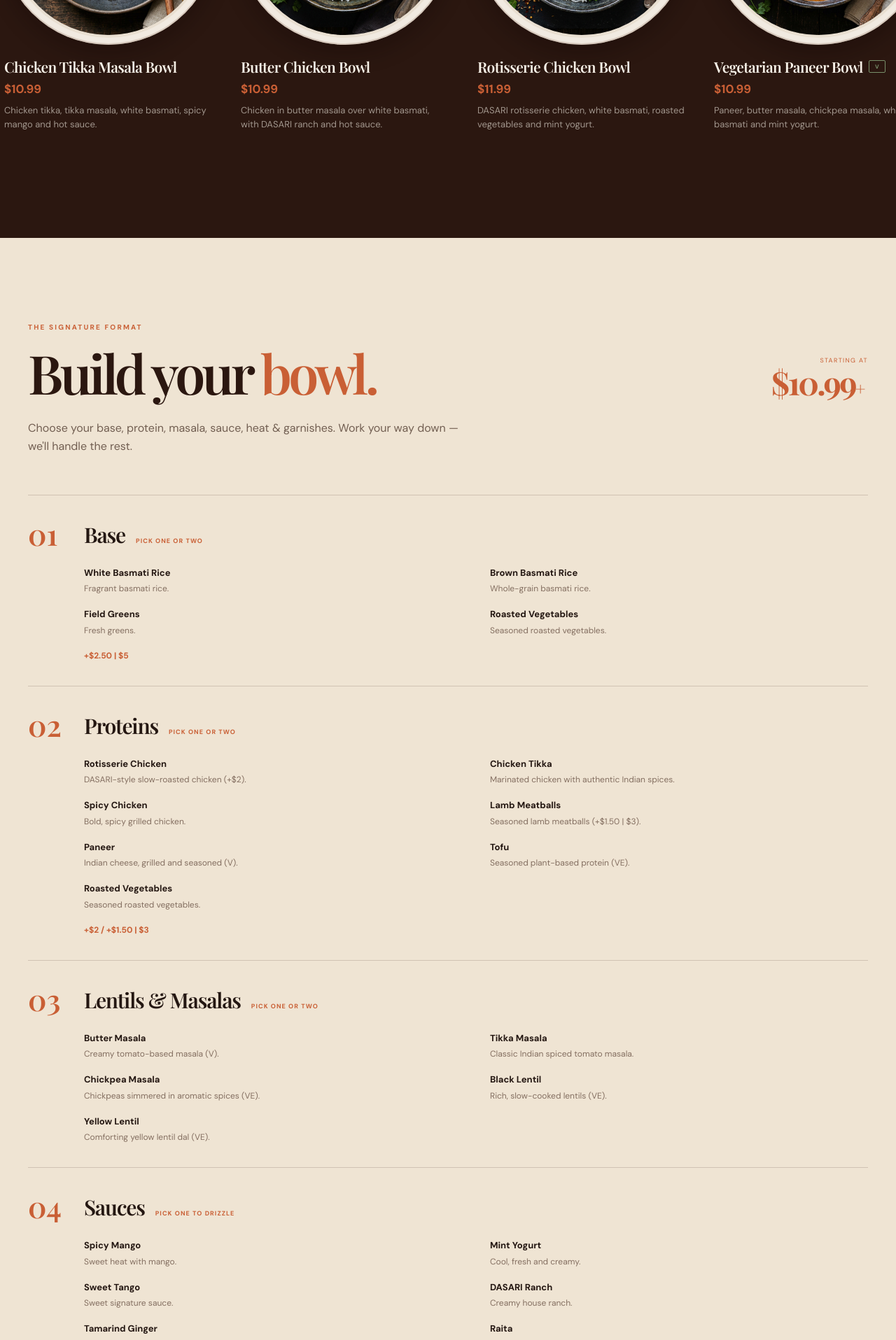
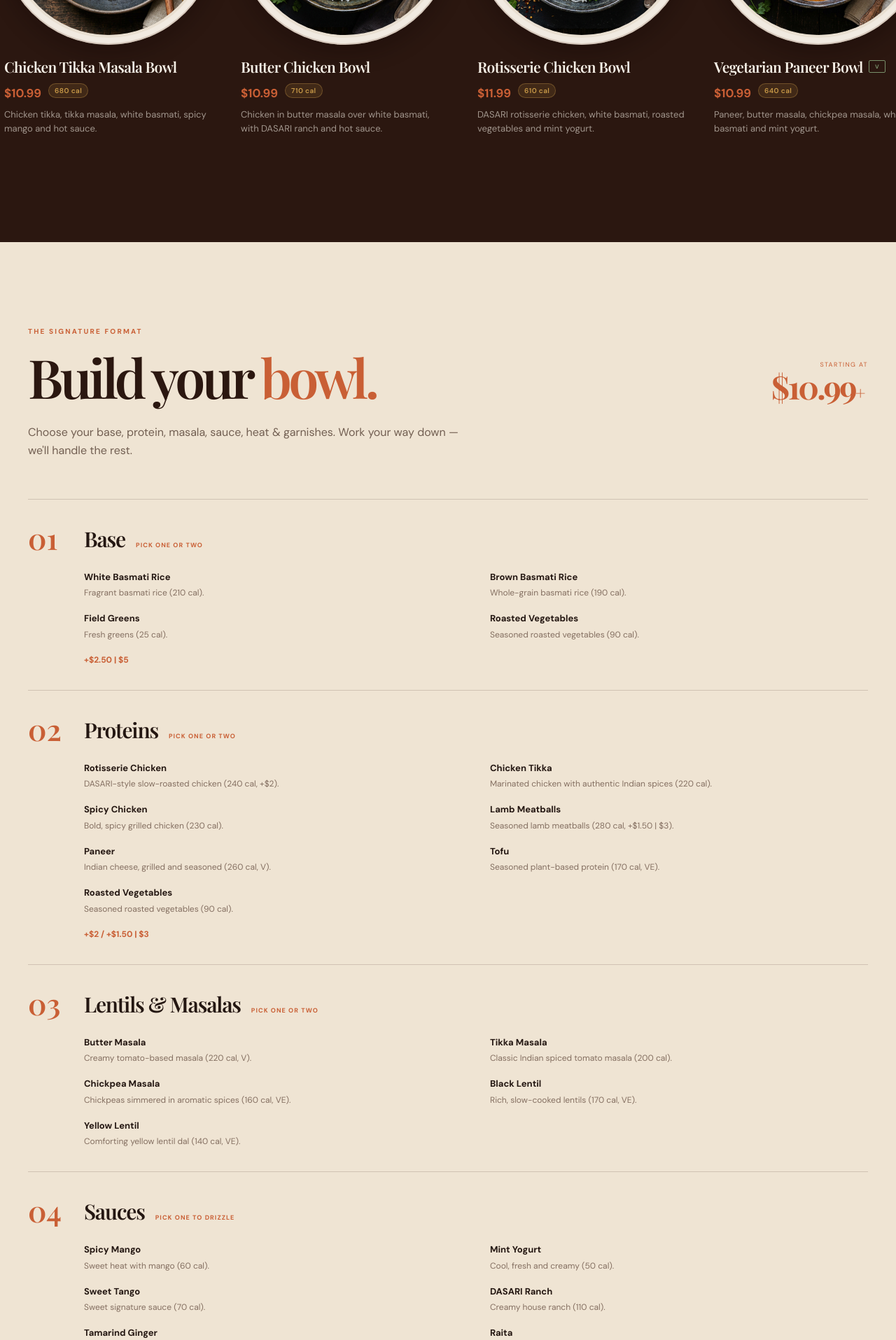
Before and after one commit to sumedhpeddinti/dasari, a React (Vite) app: page / in a window 1280 px wide. Shown: the part 2060-3975 px from the top of the page at 70% size. Built offline with nearby package versions, Linux system fonts and the light colour scheme; a web font is replaced by a local one.

Commit message:
Add accurate calorie count badges to all menu items and bowl builder steps

```diff
--- a/src/App.tsx
+++ b/src/App.tsx
@@ -9,8 +9,8 @@ function AppleIcon({ size = 14 }: { size?: number }) {
   );
 }
 
-type FoodItem = { name: string; price: string; description: string; image: string; badge?: 'V' | 'VE' | 'GF' };
-type MenuItem = { name: string; price: string; description?: string; badge?: 'V' | 'VE' | 'GF' };
+type FoodItem = { name: string; price: string; description: string; image: string; calories?: string; badge?: 'V' | 'VE' | 'GF' };
+type MenuItem = { name: string; price: string; description?: string; calories?: string; badge?: 'V' | 'VE' | 'GF' };
 
 const mapsUrl = 'https://maps.app.goo.gl/sFDW3pSq3YrCTpS77?g_st=iw';
 const appleMapsUrl = 'https://maps.apple/p/CSG~CZN8E23uHd';
@@ -31,41 +31,41 @@ const photos = {
 };
 
 const popular: FoodItem[] = [
-  { name: 'Chicken Tikka Masala Bowl', price: '$10.99', description: 'Chicken tikka, tikka masala, white basmati, spicy mango and hot sauce.', image: photos.tikka },
-  { name: 'Butter Chicken Bowl', price: '$10.99', description: 'Chicken in butter masala over white basmati, with DASARI ranch and hot sauce.', image: photos.butterChicken },
-  { name: 'Rotisserie Chicken Bowl', price: '$11.99', description: 'DASARI rotisserie chicken, white basmati, roasted vegetables and mint yogurt.', image: photos.rotisserieBowl },
-  { name: 'Vegetarian Paneer Bowl', price: '$10.99', description: 'Paneer, butter masala, chickpea masala, white basmati and mint yogurt.', image: photos.paneer, badge: 'V' },
-  { name: 'Vegan Bowl', price: '$10.99', description: 'Tofu, roasted vegetables, chickpea masala, yellow lentils and brown basmati.', image: photos.vegan, badge: 'VE' },
-  { name: 'Samosa Chaat', price: '$8.99', description: 'Samosas topped with chickpea masala, sweet yogurt and signature sauces.', image: photos.samosaChaat, badge: 'V' },
+  { name: 'Chicken Tikka Masala Bowl', price: '$10.99', calories: '680 cal', description: 'Chicken tikka, tikka masala, white basmati, spicy mango and hot sauce.', image: photos.tikka },
+  { name: 'Butter Chicken Bowl', price: '$10.99', calories: '710 cal', description: 'Chicken in butter masala over white basmati, with DASARI ranch and hot sauce.', image: photos.butterChicken },
+  { name: 'Rotisserie Chicken Bowl', price: '$11.99', calories: '610 cal', description: 'DASARI rotisserie chicken, white basmati, roasted vegetables and mint yogurt.', image: photos.rotisserieBowl },
+  { name: 'Vegetarian Paneer Bowl', price: '$10.99', calories: '640 cal', description: 'Paneer, butter masala, chickpea masala, white basmati and mint yogurt.', image: photos.paneer, badge: 'V' },
+  { name: 'Vegan Bowl', price: '$10.99', calories: '540 cal', description: 'Tofu, roasted vegetables, chickpea masala, yellow lentils and brown basmati.', image: photos.vegan, badge: 'VE' },
+  { name: 'Samosa Chaat', price: '$8.99', calories: '450 cal', description: 'Samosas topped with chickpea masala, sweet yogurt and signature sauces.', image: photos.samosaChaat, badge: 'V' },
 ];
 
 const wrapItems: FoodItem[] = [
-  { name: 'Rotisserie Chicken Wrap', price: '$9.99', description: 'Slow-roasted chicken, rice, sauce and red onions.', image: '/assets/images/rotisserie_wrap.jpg' },
-  { name: 'Chicken Wrap', price: '$8.99', description: 'Chicken, rice, sauce and red onions.', image: '/assets/images/grilled_chicken_wrap.jpg' },
-  { name: 'Spicy Chicken Wrap', price: '$8.99', description: 'Spicy chicken, rice, sauce and red onions.', image: '/assets/images/spicy_chicken_wrap.jpg' },
-  { name: 'Lamb Wrap', price: '$9.99', description: 'Lamb, rice, sauce and red onions.', image: '/assets/images/lamb_wrap.jpg' },
-  { name: 'Paneer Wrap', price: '$8.99', description: 'Paneer, rice, sauce and red onions.', image: '/assets/images/paneer_wrap.jpg', badge: 'V' },
-  { name: 'Broccoli-Chickpea Wrap 🥦', price: '$8.99', description: 'Roasted broccoli, chickpea masala, rice and sauce.', image: '/assets/images/cauli_chickpea_wrap.jpg', badge: 'VE' },
+  { name: 'Rotisserie Chicken Wrap', price: '$9.99', calories: '670 cal', description: 'Slow-roasted chicken, rice, sauce and red onions.', image: '/assets/images/rotisserie_wrap.jpg' },
+  { name: 'Chicken Wrap', price: '$8.99', calories: '630 cal', description: 'Chicken, rice, sauce and red onions.', image: '/assets/images/grilled_chicken_wrap.jpg' },
+  { name: 'Spicy Chicken Wrap', price: '$8.99', calories: '640 cal', description: 'Spicy chicken, rice, sauce and red onions.', image: '/assets/images/spicy_chicken_wrap.jpg' },
+  { name: 'Lamb Wrap', price: '$9.99', calories: '720 cal', description: 'Lamb, rice, sauce and red onions.', image: '/assets/images/lamb_wrap.jpg' },
+  { name: 'Paneer Wrap', price: '$8.99', calories: '680 cal', description: 'Paneer, rice, sauce and red onions.', image: '/assets/images/paneer_wrap.jpg', badge: 'V' },
+  { name: 'Broccoli-Chickpea Wrap 🥦', price: '$8.99', calories: '560 cal', description: 'Roasted broccoli, chickpea masala, rice and sauce.', image: '/assets/images/cauli_chickpea_wrap.jpg', badge: 'VE' },
 ];
 
 const snackItems: FoodItem[] = [
-  { name: 'Samosas', price: '$3.35', description: 'Savory pastries filled with potatoes, peas and spices.', image: photos.samosa, badge: 'V' },
+  { name: 'Samosas', price: '$3.35', calories: '290 cal / 2 pcs', description: 'Savory pastries filled with potatoes, peas and spices.', image: photos.samosa, badge: 'V' },
 ];
 
 const rotisserieItems: FoodItem[] = [
-  { name: 'Half Rotisserie Chicken', price: '$9.99', description: 'Slow-roasted Indian-spiced chicken with your choice of sauce.', image: photos.rotisserie },
-  { name: 'Whole Rotisserie Chicken', price: '$18.99', description: 'Perfect for sharing. Served with your choice of two sides.', image: photos.rotisserie },
-  { name: 'Rotisserie Chicken Plate', price: '$13.99', description: 'Rotisserie chicken, basmati rice, roasted vegetables and your choice of sauce.', image: photos.rotisserie },
-  { name: 'Rotisserie Chicken Family Meal', price: '$34.99', description: 'Whole chicken, large basmati rice, large roasted vegetables, 4 naan and 2 sauces.', image: photos.rotisserie },
+  { name: 'Half Rotisserie Chicken', price: '$9.99', calories: '540 cal', description: 'Slow-roasted Indian-spiced chicken with your choice of sauce.', image: photos.rotisserie },
+  { name: 'Whole Rotisserie Chicken', price: '$18.99', calories: '1,080 cal', description: 'Perfect for sharing. Served with your choice of two sides.', image: photos.rotisserie },
+  { name: 'Rotisserie Chicken Plate', price: '$13.99', calories: '720 cal', description: 'Rotisserie chicken, basmati rice, roasted vegetables and your choice of sauce.', image: photos.rotisserie },
+  { name: 'Rotisserie Chicken Family Meal', price: '$34.99', calories: '2,250 cal', description: 'Whole chicken, large basmati rice, large roasted vegetables, 4 naan and 2 sauces.', image: photos.rotisserie },
 ];
 
 const lentilItems: FoodItem[] = [
-  { name: 'Butter Masala', price: '$9.95 | $19.90', description: 'Creamy tomato-based masala.', image: photos.curry, badge: 'V' },
-  { name: 'Tikka Masala', price: '$9.95 | $19.90', description: 'Classic Indian spiced tomato masala.', image: photos.curry },
-  { name: 'Chickpea Masala', price: '$9.95 | $19.90', description: 'Chickpeas simmered in aromatic spices.', image: photos.curry, badge: 'VE' },
-  { name: 'Yellow Lentil', price: '$9.95 | $19.90', description: 'Comforting yellow lentil dal.', image: photos.curry, badge: 'VE' },
-  { name: 'Black Lentil', price: '$9.95 | $19.90', description: 'Rich, slow-cooked lentils.', image: photos.curry, badge: 'VE' },
-  { name: 'Veggie Bhaji', price: '$13.95 | $21.90', description: 'Flavorful vegetable bhaji.', image: photos.pavBhaji, badge: 'VE' },
+  { name: 'Butter Masala', price: '$9.95 | $19.90', calories: '240 cal / 8 oz', description: 'Creamy tomato-based masala.', image: photos.curry, badge: 'V' },
+  { name: 'Tikka Masala', price: '$9.95 | $19.90', calories: '220 cal / 8 oz', description: 'Classic Indian spiced tomato masala.', image: photos.curry },
+  { name: 'Chickpea Masala', price: '$9.95 | $19.90', calories: '180 cal / 8 oz', description: 'Chickpeas simmered in aromatic spices.', image: photos.curry, badge: 'VE' },
+  { name: 'Yellow Lentil', price: '$9.95 | $19.90', calories: '150 cal / 8 oz', description: 'Comforting yellow lentil dal.', image: photos.curry, badge: 'VE' },
+  { name: 'Black Lentil', price: '$9.95 | $19.90', calories: '190 cal / 8 oz', description: 'Rich, slow-cooked lentils.', image: photos.curry, badge: 'VE' },
+  { name: 'Veggie Bhaji', price: '$13.95 | $21.90', calories: '160 cal / 8 oz', description: 'Flavorful vegetable bhaji.', image: photos.pavBhaji, badge: 'VE' },
 ];
 
 const categories = ['BUILD YOUR BOWL', 'CHEF SELECT', 'NAAN WRAPS', 'STREET SNACKS', 'ROTISSERIE', 'FAMILY MEALS', 'LENTILS & MASALAS', 'SIDES & EXTRAS', 'BEVERAGES'];
@@ -76,10 +76,10 @@ const bowlSteps = [
     title: 'Base',
     note: 'Pick one or two',
     items: [
-      ['White Basmati Rice', 'Fragrant basmati rice.'],
-      ['Brown Basmati Rice', 'Whole-grain basmati rice.'],
-      ['Field Greens', 'Fresh greens.'],
-      ['Roasted Vegetables', 'Seasoned roasted vegetables.'],
+      ['White Basmati Rice', 'Fragrant basmati rice (210 cal).'],
+      ['Brown Basmati Rice', 'Whole-grain basmati rice (190 cal).'],
+      ['Field Greens', 'Fresh greens (25 cal).'],
+      ['Roasted Vegetables', 'Seasoned roasted vegetables (90 cal).'],
     ],
     price: '+$2.50 | $5',
   },
@@ -88,13 +88,13 @@ const bowlSteps = [
     title: 'Proteins',
     note: 'Pick one or two',
     items: [
-      ['Rotisserie Chicken', 'DASARI-style slow-roasted chicken (+$2).'],
-      ['Chicken Tikka', 'Marinated chicken with authentic Indian spices.'],
-      ['Spicy Chicken', 'Bold, spicy grilled chicken.'],
-      ['Lamb Meatballs', 'Seasoned lamb meatballs (+$1.50 | $3).'],
-      ['Paneer', 'Indian cheese, grilled and seasoned (V).'],
-      ['Tofu', 'Seasoned plant-based protein (VE).'],
-      ['Roasted Vegetables', 'Seasoned roasted vegetables.'],
+      ['Rotisserie Chicken', 'DASARI-style slow-roasted chicken (240 cal, +$2).'],
+      ['Chicken Tikka', 'Marinated chicken with authentic Indian spices (220 cal).'],
+      ['Spicy Chicken', 'Bold, spicy grilled chicken (230 cal).'],
+      ['Lamb Meatballs', 'Seasoned lamb meatballs (280 cal, +$1.50 | $3).'],
+      ['Paneer', 'Indian cheese, grilled and seasoned (260 cal, V).'],
+      ['Tofu', 'Seasoned plant-based protein (170 cal, VE).'],
+      ['Roasted Vegetables', 'Seasoned roasted vegetables (90 cal).'],
     ],
     price: '+$2 / +$1.50 | $3',
   },
@@ -103,11 +103,11 @@ const bowlSteps = [
     title: 'Lentils & Masalas',
     note: 'Pick one or two',
     items: [
-      ['Butter Masala', 'Creamy tomato-based masala (V).'],
-      ['Tikka Masala', 'Classic Indian spiced tomato masala.'],
-      ['Chickpea Masala', 'Chickpeas simmered in aromatic spices (VE).'],
-      ['Black Lentil', 'Rich, slow-cooked lentils (VE).'],
-      ['Yellow Lentil', 'Comforting yellow lentil dal (VE).'],
+      ['Butter Masala', 'Creamy tomato-based masala (220 cal, V).'],
+      ['Tikka Masala', 'Classic Indian spiced tomato masala (200 cal).'],
+      ['Chickpea Masala', 'Chickpeas simmered in aromatic spices (160 cal, VE).'],
+      ['Black Lentil', 'Rich, slow-cooked lentils (170 cal, VE).'],
+      ['Yellow Lentil', 'Comforting yellow lentil dal (140 cal, VE).'],
     ],
   },
   {
@@ -115,12 +115,12 @@ const bowlSteps = [
     title: 'Sauces',
     note: 'Pick one to drizzle',
     items: [
-      ['Spicy Mango', 'Sweet heat with mango.'],
-      ['Mint Yogurt', 'Cool, fresh and creamy.'],
-      ['Sweet Tango', 'Sweet signature sauce.'],
-      ['DASARI Ranch', 'Creamy house ranch.'],
-      ['Tamarind Ginger', 'Tangy tamarind with ginger.'],
-      ['Raita', 'Cool yogurt sauce.'],
+      ['Spicy Mango', 'Sweet heat with mango (60 cal).'],
+      ['Mint Yogurt', 'Cool, fresh and creamy (50 cal).'],
+      ['Sweet Tango', 'Sweet signature sauce (70 cal).'],
+      ['DASARI Ranch', 'Creamy house ranch (110 cal).'],
+      ['Tamarind Ginger', 'Tangy tamarind with ginger (65 cal).'],
+      ['Raita', 'Cool yogurt sauce (45 cal).'],
     ],
   },
   {
@@ -128,10 +128,10 @@ const bowlSteps = [
     title: 'Hot Stuff',
     note: 'Pick one',
     items: [
-      ['WHOA (5/10)', 'A little kick.'],
-      ['OMG (10/10)', 'Bring the heat.'],
-      ['OUCH (8/10)', 'For serious heat lovers.'],
-      ['Serrano Peppers (10/10)', 'Fresh serrano heat.'],
+      ['WHOA (5/10)', 'A little kick (10 cal).'],
+      ['OMG (10/10)', 'Bring the heat (15 cal).'],
+      ['OUCH (8/10)', 'For serious heat lovers (10 cal).'],
+      ['Serrano Peppers (10/10)', 'Fresh serrano heat (5 cal).'],
     ],
   },
   {
@@ -139,60 +139,60 @@ const bowlSteps = [
     title: 'Garnishes',
     note: 'Choose all, a few or none',
     items: [
-      ['Romaine Lettuce', 'Fresh crunchy romaine.'],
-      ['Purple Slaw', 'Crispy spiced purple slaw.'],
-      ['Pickled Onions', 'Tangy house-pickled onions.'],
-      ['Roasted Corn', 'Sweet fire-roasted corn.'],
-      ['Diced Onions', 'Fresh diced red onions.'],
-      ['Fresh Herbs', 'Chipped mint & coriander.'],
+      ['Romaine Lettuce', 'Fresh crunchy romaine (5 cal).'],
+      ['Purple Slaw', 'Crispy spiced purple slaw (35 cal).'],
+      ['Pickled Onions', 'Tangy house-pickled onions (20 cal).'],
+      ['Roasted Corn', 'Sweet fire-roasted corn (45 cal).'],
+      ['Diced Onions', 'Fresh diced red onions (10 cal).'],
+      ['Fresh Herbs', 'Chipped mint & coriander (5 cal).'],
     ],
   },
 ];
 
 const chefBowls: MenuItem[] = [
-  { name: 'Chicken Tikka Masala Bowl', price: '$10.99', description: 'Chicken tikka and tikka masala over white basmati, finished with spicy mango drizzle and hot sauce.' },
-  { name: 'Butter Chicken Bowl', price: '$10.99', description: 'Chicken in butter masala over white basmati, with DASARI ranch drizzle and hot sauce.' },
-  { name: 'Rotisserie Chicken Bowl', price: '$11.99', description: 'DASARI rotisserie chicken, white basmati, roasted vegetables, mint yogurt, hot sauce.' },
-  { name: 'Vegetarian Paneer Bowl', price: '$10.99', description: 'Paneer, butter masala, chickpea masala, white basmati, mint yogurt, hot sauce.', badge: 'V' },
-  { name: 'Vegan Bowl', price: '$10.99', description: 'Tofu, roasted vegetables, chickpea masala, yellow lentils, brown basmati, spicy mango, hot sauce.', badge: 'VE' },
-  { name: 'Pro Bowl', price: '$13.77', description: 'Double roasted vegetables, your choice of protein, signature sauce, and hot stuff. Lamb +$3 · Salmon +$4.' },
-  { name: 'Dasari Salad', price: '$12.99', description: 'Choice of protein over greens, roasted broccoli 🥦, tomatoes, roasted corn, chickpeas, cranberries, cheese, pickled onions, slaw and dressing.' },
+  { name: 'Chicken Tikka Masala Bowl', price: '$10.99', calories: '680 cal', description: 'Chicken tikka and tikka masala over white basmati, finished with spicy mango drizzle and hot sauce.' },
+  { name: 'Butter Chicken Bowl', price: '$10.99', calories: '710 cal', description: 'Chicken in butter masala over white basmati, with DASARI ranch drizzle and hot sauce.' },
+  { name: 'Rotisserie Chicken Bowl', price: '$11.99', calories: '610 cal', description: 'DASARI rotisserie chicken, white basmati, roasted vegetables, mint yogurt, hot sauce.' },
+  { name: 'Vegetarian Paneer Bowl', price: '$10.99', calories: '640 cal', description: 'Paneer, butter masala, chickpea masala, white basmati, mint yogurt, hot sauce.', badge: 'V' },
+  { name: 'Vegan Bowl', price: '$10.99', calories: '540 cal', description: 'Tofu, roasted vegetables, chickpea masala, yellow lentils, brown basmati, spicy mango, hot sauce.', badge: 'VE' },
+  { name: 'Pro Bowl', price: '$13.77', calories: '820 cal', description: 'Double roasted vegetables, your choice of protein, signature sauce, and hot stuff. Lamb +$3 · Salmon +$4.' },
+  { name: 'Dasari Salad', price: '$12.99', calories: '420 cal', description: 'Choice of protein over greens, roasted broccoli 🥦, tomatoes, roasted corn, chickpeas, cranberries, cheese, pickled onions, slaw and dressing.' },
 ];
 
 const familyItems: MenuItem[] = [
-  { name: 'Chicken Tikka Masala', price: 'Pint $12.75 · Quart $25.50' },
-  { name: 'Butter Chicken', price: 'Pint $12.75 · Quart $25.50' },
-  { name: 'Paneer Tikka Masala', price: 'Pint $12.75 · Quart $25.50', badge: 'V' },
-  { name: 'Butter Paneer', price: 'Pint $12.75 · Quart $25.50', badge: 'V' },
-  { name: 'Rotisserie Chicken', price: 'Pint $16 · Quart $32' },
-  { name: 'Chicken', price: 'Pint $15 · Quart $30' },
-  { name: 'Spicy Chicken', price: 'Pint $15 · Quart $30' },
-  { name: 'Paneer', price: 'Pint $15 · Quart $30', badge: 'V' },
-  { name: 'Tofu', price: 'Pint $15 · Quart $30', badge: 'VE' },
+  { name: 'Chicken Tikka Masala', price: 'Pint $12.75 · Quart $25.50', calories: '320 cal / 4 oz' },
+  { name: 'Butter Chicken', price: 'Pint $12.75 · Quart $25.50', calories: '340 cal / 4 oz' },
+  { name: 'Paneer Tikka Masala', price: 'Pint $12.75 · Quart $25.50', calories: '310 cal / 4 oz', badge: 'V' },
+  { name: 'Butter Paneer', price: 'Pint $12.75 · Quart $25.50', calories: '330 cal / 4 oz', badge: 'V' },
+  { name: 'Rotisserie Chicken', price: 'Pint $16 · Quart $32', calories: '280 cal / 4 oz' },
+  { name: 'Chicken', price: 'Pint $15 · Quart $30', calories: '240 cal / 4 oz' },
+  { name: 'Spicy Chicken', price: 'Pint $15 · Quart $30', calories: '250 cal / 4 oz' },
+  { name: 'Paneer', price: 'Pint $15 · Quart $30', calories: '290 cal / 4 oz', badge: 'V' },
+  { name: 'Tofu', price: 'Pint $15 · Quart $30', calories: '180 cal / 4 oz', badge: 'VE' },
 ];
 
 const sideItems: MenuItem[] = [
-  { name: 'Basmati Rice', price: '$3.25 pint | $6.50 quart', description: 'Fragrant basmati rice' },
-  { name: 'Naan', price: '5 for $9 · 10 for $18', description: 'Housemade. Pillowy soft. Fresh baked.' },
-  { name: 'Wheat Naan', price: '5 for $9 · 10 for $18', description: 'Fresh-baked wheat naan.' },
-  { name: 'Samosas', price: '10 for $11.50', description: 'Savory pastries filled with potatoes, peas and spices.' },
-  { name: 'Sauces', price: '$5', description: '8 oz signature sauce bottle' },
-  { name: 'Hot Sauce Bottle', price: '$5.99', description: 'Dasari signature spicy hot sauce bottle' },
+  { name: 'Basmati Rice', price: '$3.25 pint | $6.50 quart', calories: '210 cal', description: 'Fragrant basmati rice' },
+  { name: 'Naan', price: '5 for $9 · 10 for $18', calories: '290 cal', description: 'Housemade. Pillowy soft. Fresh baked.' },
+  { name: 'Wheat Naan', price: '5 for $9 · 10 for $18', calories: '270 cal', description: 'Fresh-baked wheat naan.' },
+  { name: 'Samosas', price: '10 for $11.50', calories: '140 cal / pc', description: 'Savory pastries filled with potatoes, peas and spices.' },
+  { name: 'Sauces', price: '$5', calories: '80 cal / 2 oz', description: '8 oz signature sauce bottle' },
+  { name: 'Hot Sauce Bottle', price: '$5.99', calories: '15 cal / tbsp', description: 'Dasari signature spicy hot sauce bottle' },
 ];
 
 const beverageItems: MenuItem[] = [
-  { name: 'Pepsi', price: '', description: 'Fountain soda' },
-  { name: 'Dr Pepper', price: '', description: 'Fountain soda' },
-  { name: 'Mountain Dew', price: '', description: 'Fountain soda' },
-  { name: 'Pink Lemonade', price: '', description: 'Groves Best lemonade' },
-  { name: 'Water', price: '', description: 'Filtered ice water' },
-  { name: 'Coca-Cola Zero Sugar', price: '', description: 'Zero sugar fountain soda' },
-  { name: 'Orange Soda', price: '', description: 'Groves Best orange' },
-  { name: 'Coca-Cola', price: '', description: 'Original taste fountain soda' },
-  { name: 'Unsweetened Black Tea', price: '', description: 'Groves Best fresh brewed black tea' },
-  { name: 'Sweet Black Tea', price: '', description: 'Groves Best fresh brewed sweet tea' },
-  { name: 'Raspberry Tea', price: '', description: 'Groves Best brewed raspberry tea' },
-  { name: 'Strawberry Lemonade', price: '', description: 'Craft \'62 pure cane beverage' },
+  { name: 'Pepsi', price: '', calories: '150 cal', description: 'Fountain soda' },
+  { name: 'Dr Pepper', price: '', calories: '150 cal', description: 'Fountain soda' },
+  { name: 'Mountain Dew', price: '', calories: '170 cal', description: 'Fountain soda' },
+  { name: 'Pink Lemonade', price: '', calories: '140 cal', description: 'Groves Best lemonade' },
+  { name: 'Water', price: '', calories: '0 cal', description: 'Filtered ice water' },
+  { name: 'Coca-Cola Zero Sugar', price: '', calories: '0 cal', description: 'Zero sugar fountain soda' },
+  { name: 'Orange Soda', price: '', calories: '160 cal', description: 'Groves Best orange' },
+  { name: 'Coca-Cola', price: '', calories: '140 cal', description: 'Original taste fountain soda' },
+  { name: 'Unsweetened Black Tea', price: '', calories: '0 cal', description: 'Groves Best fresh brewed black tea' },
+  { name: 'Sweet Black Tea', price: '', calories: '110 cal', description: 'Groves Best fresh brewed sweet tea' },
+  { name: 'Raspberry Tea', price: '', calories: '120 cal', description: 'Groves Best brewed raspberry tea' },
+  { name: 'Strawberry Lemonade', price: '', calories: '150 cal', description: 'Craft \'62 pure cane beverage' },
 ];
 
 function Logo({ light = false }: { light?: boolean }) {
@@ -246,10 +246,26 @@ function Badge({ value }: { value?: 'V' | 'VE' | 'GF' }) {
 }
 
 function PlateCard({ item, active }: { item: FoodItem; active?: boolean }) {
-  return <article className={`plate-card ${active ? 'plate-active' : ''}`}>
-    <div className="plate"><div className="plate-inner"><img src={item.image} alt={`Dasari Fusion Grill ${item.name} - ${item.description}`} loading="lazy" /></div></div>
-    <div className="plate-copy"><div className="item-heading"><h3>{item.name}</h3><Badge value={item.badge} /></div><strong>{item.price}</strong><p>{item.description}</p></div>
-  </article>;
+  return (
+    <article className={`plate-card ${active ? 'plate-active' : ''}`}>
+      <div className="plate">
+        <div className="plate-inner">
+          <img src={item.image} alt={`Dasari Fusion Grill ${item.name} - ${item.description}`} loading="lazy" />
+        </div>
+      </div>
+      <div className="plate-copy">
+        <div className="item-heading">
+          <h3>{item.name}</h3>
+          <Badge value={item.badge} />
+        </div>
+        <div className="item-price-row">
+          <strong>{item.price}</strong>
+          {item.calories && <span className="calorie-tag">{item.calories}</span>}
+        </div>
+        <p>{item.description}</p>
+      </div>
+    </article>
+  );
 }
 
 function PlateCarousel({ items, id }: { items: FoodItem[]; id?: string }) {
@@ -372,7 +388,23 @@ function PlateCarousel({ items, id }: { items: FoodItem[]; id?: string }) {
 }
 
 function MenuRows({ items }: { items: MenuItem[] }) {
-  return <div className="menu-rows">{items.map((item) => <article className="menu-row" key={item.name}><div><div className="row-title"><h3>{item.name}</h3><Badge value={item.badge} /></div>{item.description && <p>{item.description}</p>}</div><strong>{item.price}</strong></article>)}</div>;
+  return (
+    <div className="menu-rows">
+      {items.map((item) => (
+        <article className="menu-row" key={item.name}>
+          <div>
+            <div className="row-title">
+              <h3>{item.name}</h3>
+              <Badge value={item.badge} />
+              {item.calories && <span className="calorie-tag">{item.calories}</span>}
+            </div>
+            {item.description && <p>{item.description}</p>}
+          </div>
+          {item.price && <strong>{item.price}</strong>}
+        </article>
+      ))}
+    </div>
+  );
 }
 
 function Header({ scrolled }: { scrolled: boolean }) {
--- a/src/index.css
+++ b/src/index.css
@@ -161,6 +161,31 @@ h2 i { color: var(--terracotta); font-weight: 600; }
 .plate-copy p { max-width: 320px; color: rgba(247,241,231,.58); font-size: 13px; line-height: 1.55; margin-top: 8px; }
 .badge { display: inline-grid; place-items: center; flex: 0 0 auto; width: 24px; height: 18px; border: 1px solid currentColor; border-radius: 2px; color: #79906a; font-size: 8px; font-weight: 700; letter-spacing: .02em; }
 .badge-ve { color: #5d8d65; }
+
+.item-price-row {
+  display: flex;
+  align-items: center;
+  gap: 10px;
+  margin-top: 6px;
+}
+
+.calorie-tag {
+  display: inline-flex;
+  align-items: center;
+  background: rgba(201, 154, 72, 0.14);
+  color: var(--gold);
+  border: 1px solid rgba(201, 154, 72, 0.35);
+  padding: 2px 8px;
+  border-radius: 999px;
+  font-size: 10px;
+  font-weight: 600;
+  letter-spacing: 0.04em;
+  white-space: nowrap;
+}
+
+.menu-row .calorie-tag {
+  margin-left: 6px;
+}
 .bowl-section { background: var(--paper); }
 .bowl-heading { display: flex; align-items: flex-end; justify-content: space-between; gap: 30px; }
 .bowl-heading h2 { margin-bottom: 0; }
```
